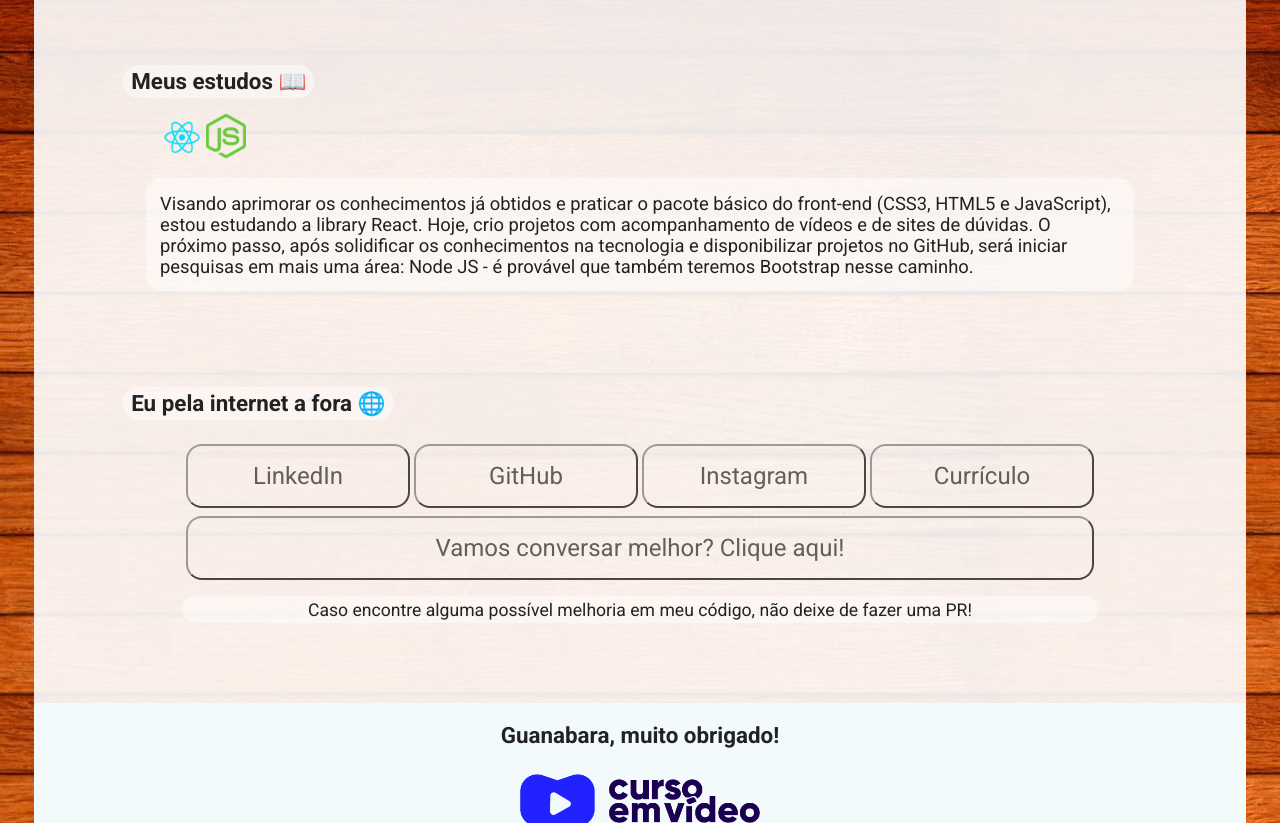
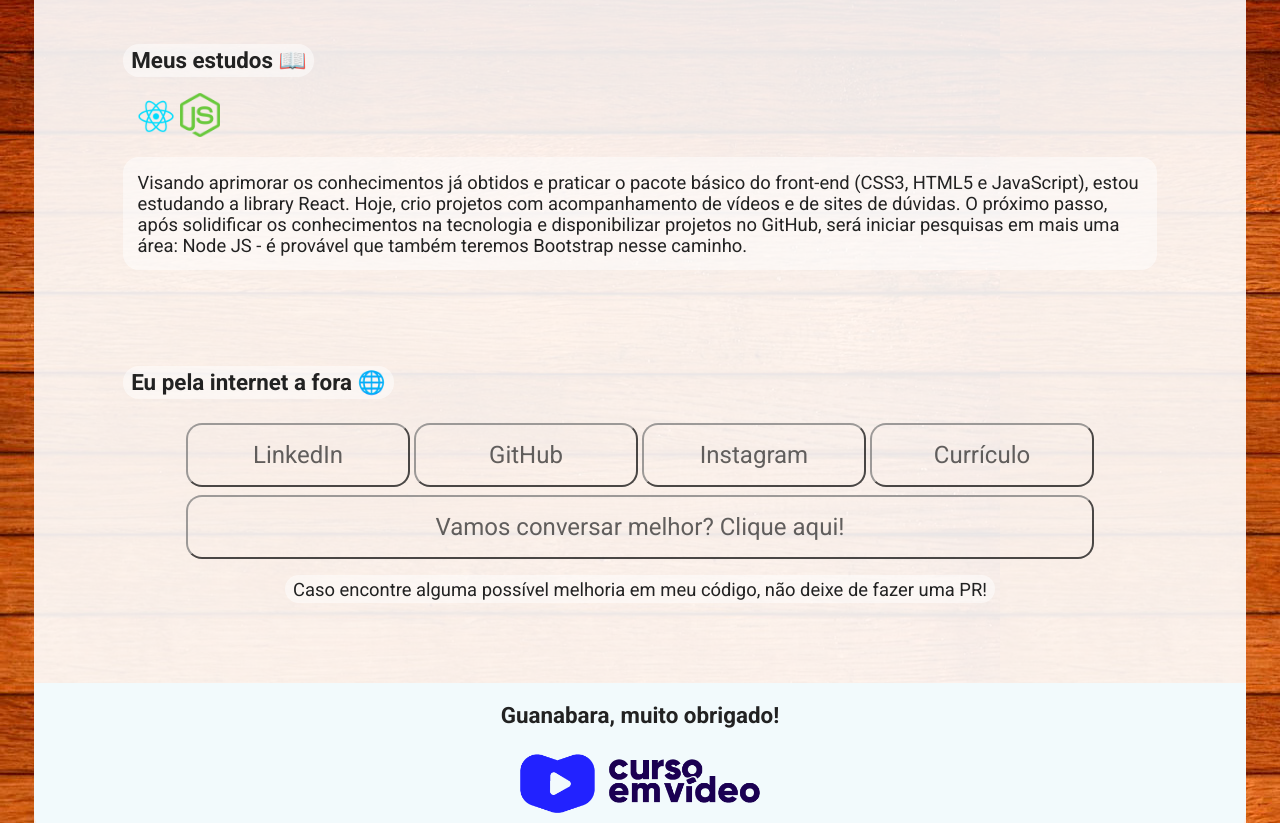
Before and after one commit to Andreywrl/my-landingpage, a plain HTML site: page index.html in a window 1280 px wide. Shown: the part 1520-2343 px from the top of the page. Drawn offline with Linux system fonts and the light colour scheme.

Commit message:
Ajustando tamanhos de background e responsividade

```diff
--- a/index.html
+++ b/index.html
@@ -39,7 +39,7 @@
             <p class="description">
                 Comecei um pouco cedo a me desenvolver profissionalmente. Aos 13 anos, já trabalhava em uma loja da
                 família, no setor comercial, o que me fez desenvolver habilidades sociais e
-                comunicativas desde novo. No ano de 2017, comecei a empreender no ramo do varejo e, atualmente, sou
+                comunicativas desde jovem. No ano de 2017, comecei a empreender no ramo do varejo e, atualmente, sou
                 proprietário da <a href="https://www.instagram.com/lazzaretti_joias/" target="_blanc"
                     rel="external">Lazzaretti
                     Joias</a>. Nos momentos de lazer, gosto de conversar sobre tudo, sempre com um assunto e uma risada
--- a/src/style.css
+++ b/src/style.css
@@ -58,8 +58,8 @@ header, #topButtons, #lastButton, #lastMessage {
     background-color: rgba(255, 255, 255, 0.50);
     border-radius: 1rem;
     padding: 0.9rem;
-    margin: auto;
-    width: 75vw;
+    margin: 0vh 7vw 0vh 7vw;
+    max-width: 80vw;
     font: normal 1.15rem Roboto, sans-serif;
 }
 
@@ -75,7 +75,7 @@ header, #topButtons, #lastButton, #lastMessage {
 }
 
 .generalLogos {
-    margin-left: 10vw;
+    margin-left: 8vw;
 }
 
 button {
@@ -114,12 +114,10 @@ footer {
 }
 
 #lastMessage {
-    margin-top: 2vh;
-    margin-bottom: 10vh;
-    width: 56.8rem;
-    max-width: 75%;
-    font-size: 2.2vh;
-    padding: 0.2rem;
+    margin: 2vh auto 10vh auto;
+    max-width: fit-content;
+    font-size: 2.5;
+    padding: 0.2rem 0.5rem 0.2rem 0.5rem;
 }
 
 .agradecimento-div {
```
